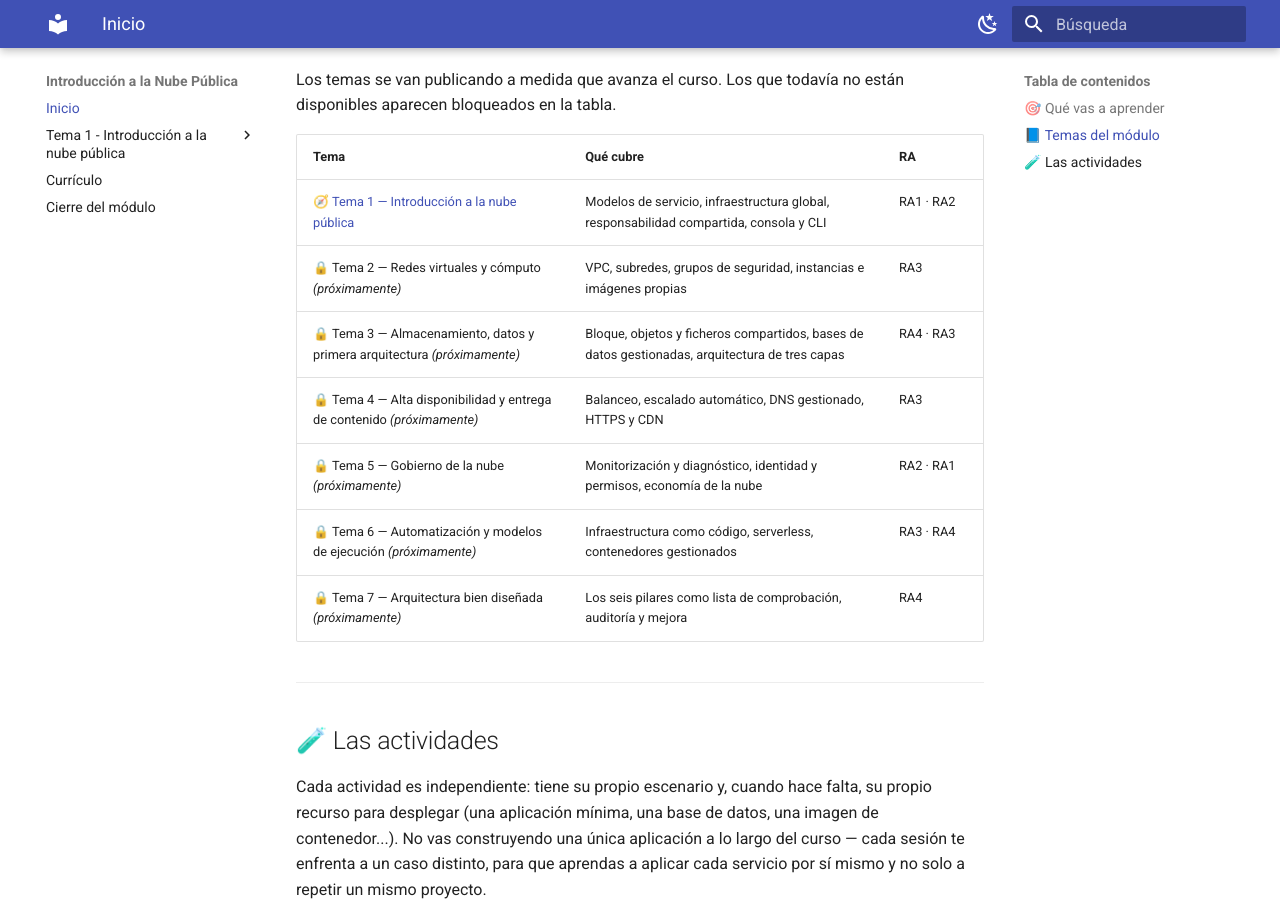
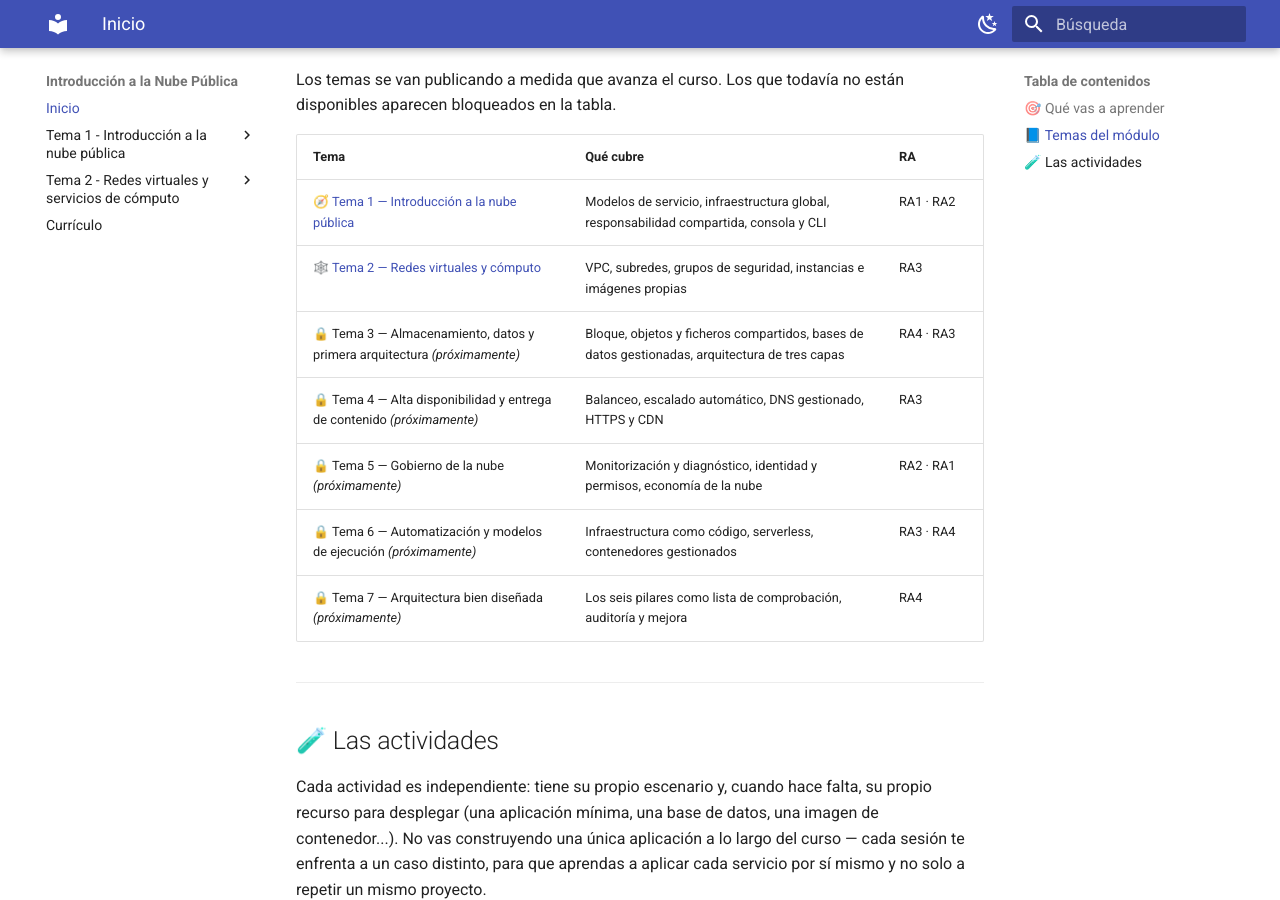
Before and after one commit to aitorventura/introduccion-nube, an MkDocs documentation site: the page built from docs/index.md, in a window 1280 px wide and 900 px high, scrolled down 795 px. Built offline with MkDocs 1.6.1 and Material for MkDocs 9.7.7, drawn with Linux system fonts in a browser that asks for light colours.

Commit message:
Publica Tema 2 y oculta el Cierre del modulo hasta que toque

```diff
--- a/docs/index.md
+++ b/docs/index.md
@@ -25,7 +25,7 @@ Los temas se van publicando a medida que avanza el curso. Los que todavía no es
 | Tema | Qué cubre | RA |
 |------|-----------|-----|
 | 🧭 [Tema 1 — Introducción a la nube pública](tema1/index.md) | Modelos de servicio, infraestructura global, responsabilidad compartida, consola y CLI | RA1 · RA2 |
-| 🔒 Tema 2 — Redes virtuales y cómputo *(próximamente)* | VPC, subredes, grupos de seguridad, instancias e imágenes propias | RA3 |
+| 🕸️ [Tema 2 — Redes virtuales y cómputo](tema2/index.md) | VPC, subredes, grupos de seguridad, instancias e imágenes propias | RA3 |
 | 🔒 Tema 3 — Almacenamiento, datos y primera arquitectura *(próximamente)* | Bloque, objetos y ficheros compartidos, bases de datos gestionadas, arquitectura de tres capas | RA4 · RA3 |
 | 🔒 Tema 4 — Alta disponibilidad y entrega de contenido *(próximamente)* | Balanceo, escalado automático, DNS gestionado, HTTPS y CDN | RA3 |
 | 🔒 Tema 5 — Gobierno de la nube *(próximamente)* | Monitorización y diagnóstico, identidad y permisos, economía de la nube | RA2 · RA1 |
--- a/mkdocs.yml
+++ b/mkdocs.yml
@@ -5,12 +5,12 @@
 #   3. mkdocs gh-deploy
 # Los temas listados en exclude_docs NO se generan en el sitio (ni siquiera por URL directa).
 exclude_docs: |
-  tema2/*
   tema3/*
   tema4/*
   tema5/*
   tema6/*
   tema7/*
+  cierre.md
 
 site_name: Introducción a la Nube Pública
 site_author: Alejandro Roig, Aitor Ventura y Ángel Vidal
@@ -46,17 +46,17 @@ nav:
       - Primer contacto profesional con AWS:
           - Primer contacto profesional con AWS: tema1/primer-contacto-aws.md
           - Actividad 1.1 - Tu primer despliegue en la nube: tema1/actividad_1_1.md
-  # - Tema 2 - Redes virtuales y servicios de cómputo:
-  #     - Tema 2 - Introducción: tema2/index.md
-  #     - Diseño de la red virtual:
-  #         - Diseño de la red virtual: tema2/vpc-diseno.md
-  #         - Actividad 2.1 - Tu propia VPC en dos zonas: tema2/actividad_2_1.md
-  #     - Seguridad de red:
-  #         - Seguridad de red: tema2/seguridad-red.md
-  #         - Actividad 2.2 - Diagnóstico de fallos de red por capas: tema2/actividad_2_2.md
-  #     - Máquinas virtuales:
-  #         - Máquinas virtuales: tema2/maquinas-virtuales.md
-  #         - Actividad 2.3 - De instancia a plantilla: tema2/actividad_2_3.md
+  - Tema 2 - Redes virtuales y servicios de cómputo:
+      - Tema 2 - Introducción: tema2/index.md
+      - Diseño de la red virtual:
+          - Diseño de la red virtual: tema2/vpc-diseno.md
+          - Actividad 2.1 - Tu propia VPC en dos zonas: tema2/actividad_2_1.md
+      - Seguridad de red:
+          - Seguridad de red: tema2/seguridad-red.md
+          - Actividad 2.2 - Diagnóstico de fallos de red por capas: tema2/actividad_2_2.md
+      - Máquinas virtuales:
+          - Máquinas virtuales: tema2/maquinas-virtuales.md
+          - Actividad 2.3 - De instancia a plantilla: tema2/actividad_2_3.md
   # - Tema 3 - Almacenamiento, datos y primera arquitectura:
   #     - Tema 3 - Introducción: tema3/index.md
   #     - Servicios de almacenamiento:
@@ -104,7 +104,7 @@ nav:
   #         - Well-Architected - los seis pilares: tema7/well-architected.md
   #         - Actividad 7.1 - Auditoría y mejora: tema7/actividad_7_1.md
   - Currículo: curriculum.md
-  - Cierre del módulo: cierre.md
+  # - Cierre del módulo: cierre.md
 
 markdown_extensions:
   - md_in_html
```
